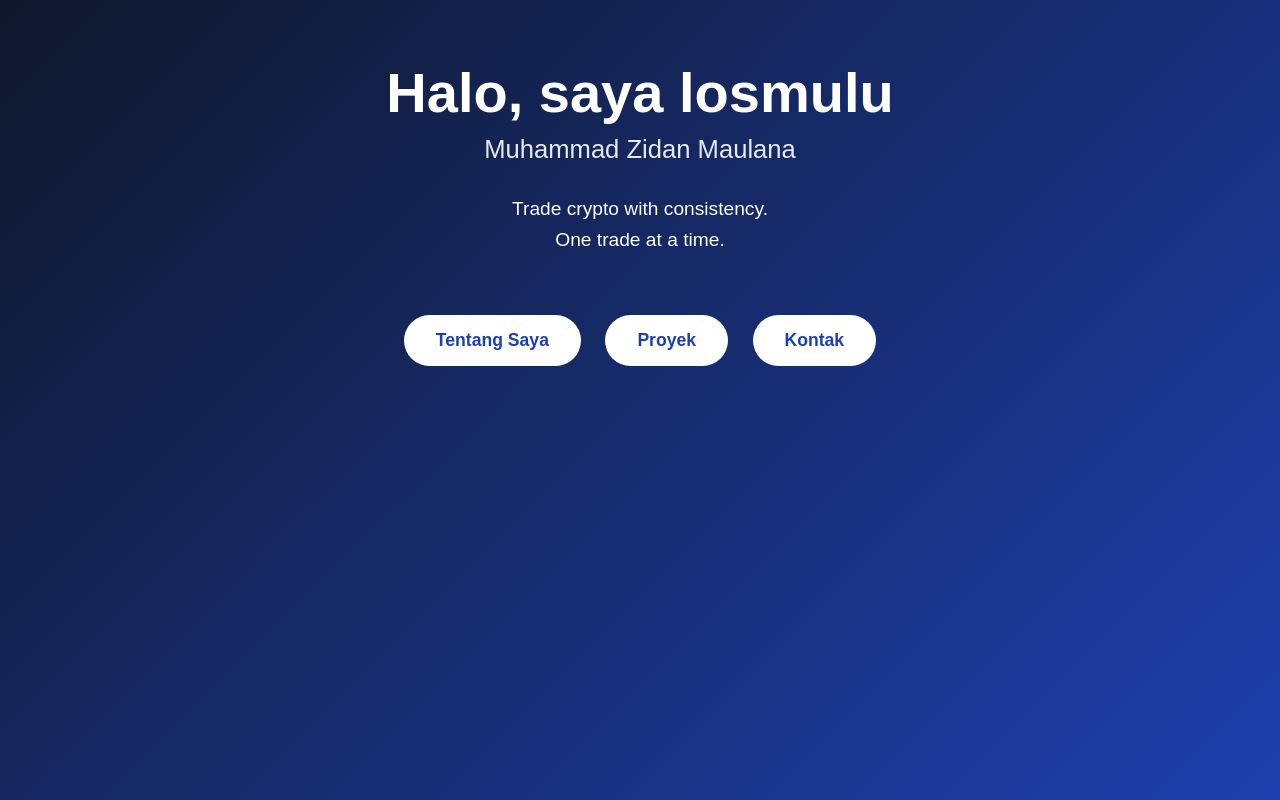
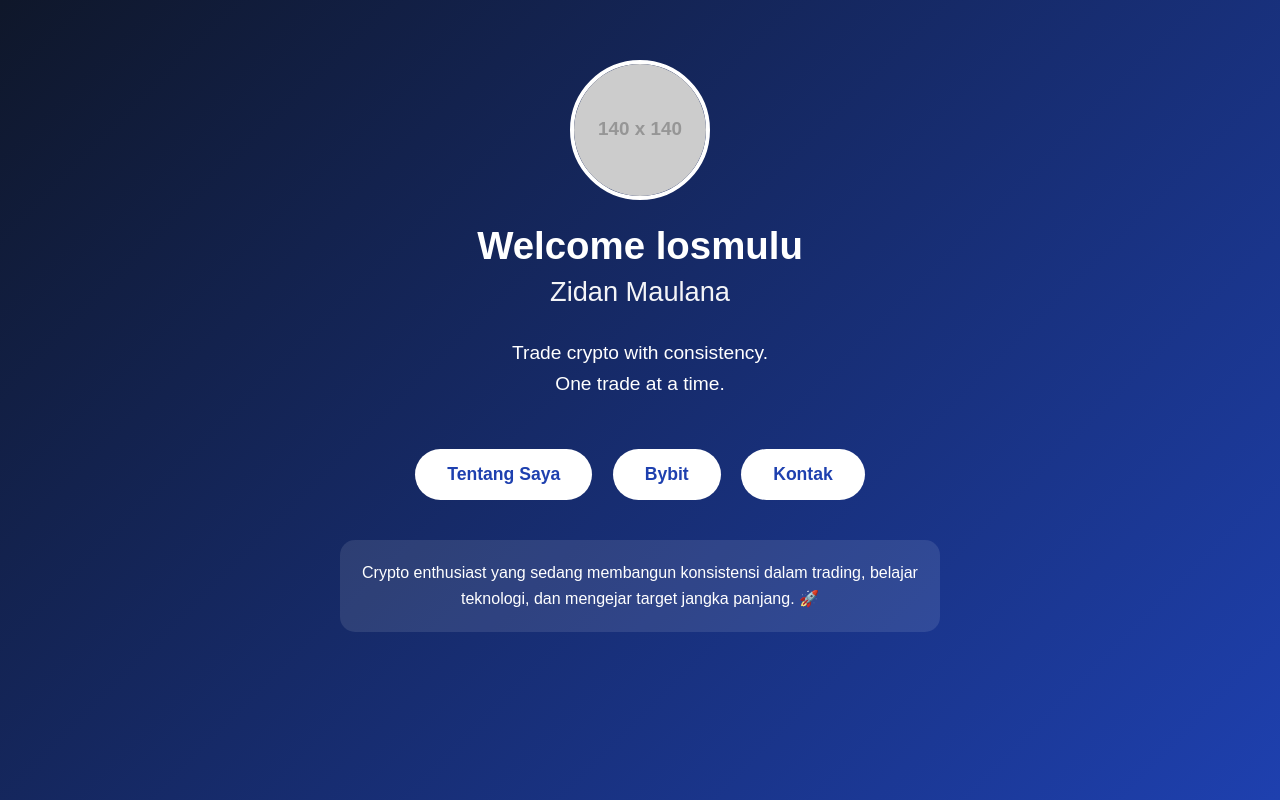
Before and after one commit to losmulu/losmulu, a plain HTML site: page index.html in a window 1280 px wide. Both pictures are taken after a click on the link "Tentang Saya". Drawn offline with Linux system fonts and the light colour scheme; placeholder pictures from the web are drawn by us.

Commit message:
Update index.html

```diff
--- a/index.html
+++ b/index.html
@@ -3,34 +3,38 @@
 <head>
     <meta charset="UTF-8">
     <meta name="viewport" content="width=device-width, initial-scale=1.0">
-    <title>losmulu - Muhammad Zidan</title>
+    <title>losmulu - Zidan Maulana</title>
     <style>
-        * {
-            margin: 0;
-            padding: 0;
-            box-sizing: border-box;
-        }
+        * { margin: 0; padding: 0; box-sizing: border-box; }
         body {
             font-family: Arial, sans-serif;
             background: linear-gradient(135deg, #0f172a, #1e40af);
             color: white;
             min-height: 100vh;
             text-align: center;
-            padding: 60px 20px 40px;
+            padding: 40px 20px;
+        }
+        .profile {
+            width: 140px;
+            height: 140px;
+            border-radius: 50%;
+            border: 4px solid white;
+            margin: 20px auto;
+            object-fit: cover;
         }
         h1 {
-            font-size: 3.5rem;
-            margin-bottom: 10px;
+            font-size: 2.4rem;
+            margin-bottom: 8px;
         }
         .name {
-            font-size: 1.6rem;
+            font-size: 1.7rem;
             margin-bottom: 30px;
-            opacity: 0.9;
+            opacity: 0.95;
         }
         .desc {
             font-size: 1.2rem;
             max-width: 700px;
-            margin: 0 auto 50px;
+            margin: 0 auto 40px;
             line-height: 1.6;
         }
         .btn {
@@ -41,21 +45,49 @@
             text-decoration: none;
             font-weight: bold;
             display: inline-block;
-            margin: 10px;
+            margin: 10px 8px;
             font-size: 1.1rem;
+            transition: all 0.3s;
+        }
+        .btn:hover {
+            transform: scale(1.05);
+            background: #f1f5f9;
+        }
+        #about-text {
+            display: none;
+            margin: 30px auto;
+            padding: 20px;
+            background: rgba(255,255,255,0.1);
+            border-radius: 15px;
+            max-width: 600px;
+            line-height: 1.6;
         }
     </style>
 </head>
 <body>
-    <h1>Halo, saya losmulu</h1>
-    <p class="name">Muhammad Zidan Maulana</p>
+    <img src="https://via.placeholder.com/140" alt="Profile" class="profile" id="profile-pic">
+
+    <h1>Welcome losmulu</h1>
+    <p class="name">Zidan Maulana</p>
     <p class="desc">
         Trade crypto with consistency.<br>
         One trade at a time.
     </p>
 
-    <a href="#" class="btn">Tentang Saya</a>
-    <a href="#" class="btn">Proyek</a>
-    <a href="#" class="btn">Kontak</a>
+    <a href="#" onclick="showAbout()" class="btn">Tentang Saya</a>
+    <a href="https://www.bybitglobal.com/invite?ref=NPKBKG6&medium=referral&utm_campaign=evergreen"
+       target="_blank" class="btn">Bybit</a>
+    <a href="https://wa.me/6282195700959" target="_blank" class="btn">Kontak</a>
+
+    <div id="about-text">
+        Crypto enthusiast yang sedang membangun konsistensi dalam trading, belajar teknologi, dan mengejar target jangka panjang. 🚀
+    </div>
+
+    <script>
+        function showAbout() {
+            const text = document.getElementById('about-text');
+            text.style.display = (text.style.display === 'block') ? 'none' : 'block';
+        }
+    </script>
 </body>
 </html>
```
